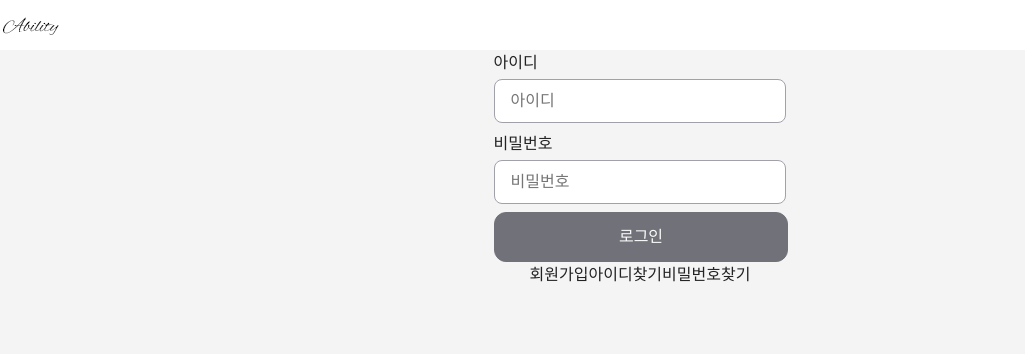
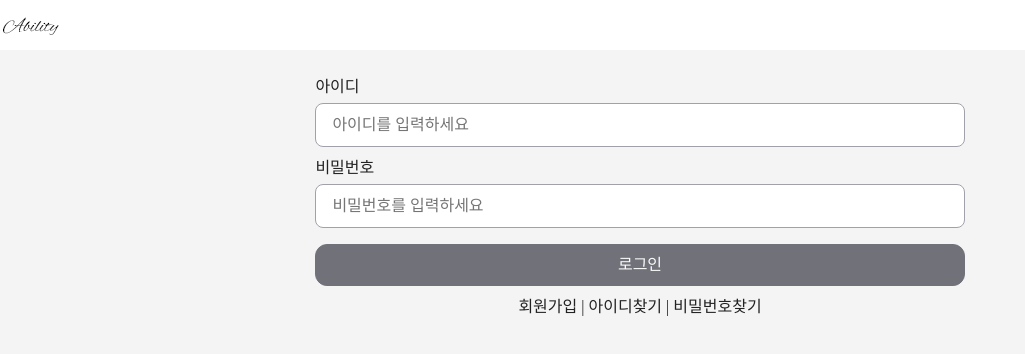
Before and after one commit to meteor-or/Ability-viewer, a React (Create React App) app: page /login in a window 1280 px wide. Shown: the top 354 px of the page, without its empty margins (0-1025 px from the left). Built offline with nearby package versions, Linux system fonts and the light colour scheme; a web font is replaced by a local one.

Commit message:
[Feat] login 기능 구현
-Input component 사용시 value값을 끌어올릴 수 없어서 삭제 (submit도 마찬가지)

```diff
--- a/src/Page/LoginPage.js
+++ b/src/Page/LoginPage.js
@@ -1,21 +1,57 @@
-import React from 'react'
+import React, { useState } from 'react'
 import { Link } from 'react-router-dom'
-import Submit from '../components/Button/Submit'
-import TextInput from '../components/Input/TextInput'
-import PasswordInput from '../components/Input/PasswordInput'
+import axios from 'axios';
 
 const LoginPage = () => {
+	const [loginId, setLoginId] = useState("")
+	const [loginPw, setLoginPw] = useState("")
+
+	const handlelogin = async() => {
+		const request = {
+			"id" : loginId,
+			"password" : loginPw
+		}
+		try {
+			await axios({
+				method: "post",
+				url: "https://ability-backend.azurewebsites.net/login",
+				data: request,
+			});
+		} catch(error) {
+			console.log(error.response.data)
+		}
+	}
+
 	return (
 		<div id='loginPage'>
-			<div className='px-24 w-full flex f-column f-ai-center'>
+			<div className='px-24 py-24 w-full flex f-column f-ai-center'>
 				<from method="post" id="authForm">
-					<TextInput id="IoginId" placeholder="아이디"/>
-					<PasswordInput id="IoginPw" placeholder="비밀번호"/>
-					<Submit type='submit' value="로그인" />
+					<label htmlFor="IoginId">아이디</label>
+					<input type="text"
+					id="loginId"
+					className='unset border-box w-full bg-white br-8 px-16 py-12 b-400 my-8 active-b-800 pretendard fs-16'
+					placeholder="아이디를 입력하세요"
+					onChange={(e)=>{setLoginId(e.target.value)}}
+					required>
+					</input>
+
+					<label htmlFor="pw">비밀번호</label>
+					<input type="password"
+					id="loginPw"
+					className='unset border-box w-full bg-white br-8 px-16 py-12 b-400 my-8 active-b-800 pretendard fs-16'
+					placeholder="비밀번호를 입력하세요"
+					onChange={(e)=>{setLoginPw(e.target.value)}}>
+					</input>
+
+					<button
+					className='unset border-box br-12 b-500 bg-500 tc-50 w-full px-16 py-12 my-8'
+					style={{textAlign: 'center', cursor: 'pointer'}}
+					onClick={handlelogin}>로그인</button>
 				</from>
+				<div className='errorBox'></div>
 				<ul className='flex'>
-					<li><Link to="/signup">회원가입 </Link></li>
-					<li><Link to="/find_id">아이디찾기 </Link></li>
+					<li className='mr-4'><Link to="/signup">회원가입 |</Link></li>
+					<li className='mr-4'><Link to="/find_id">아이디찾기 |</Link></li>
 					<li><Link to="/find_password">비밀번호찾기 </Link></li>
 				</ul>
 			</div>
```
